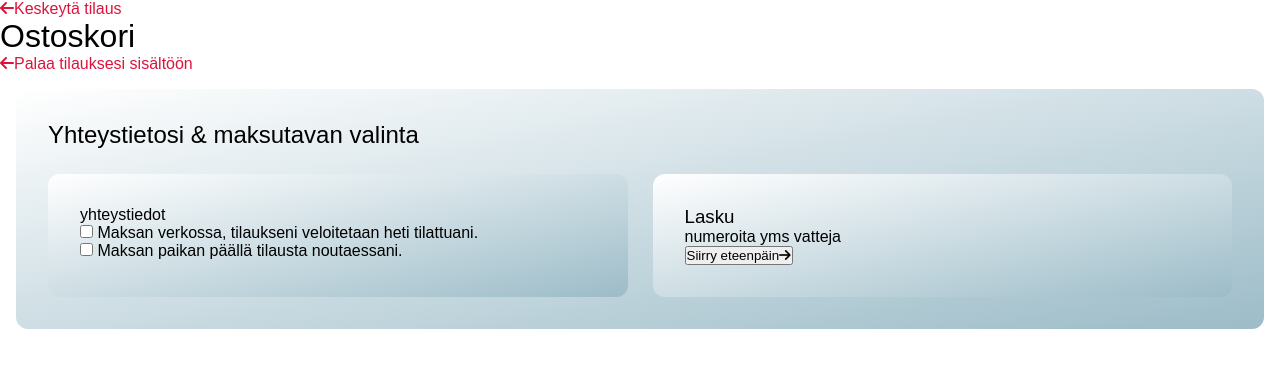
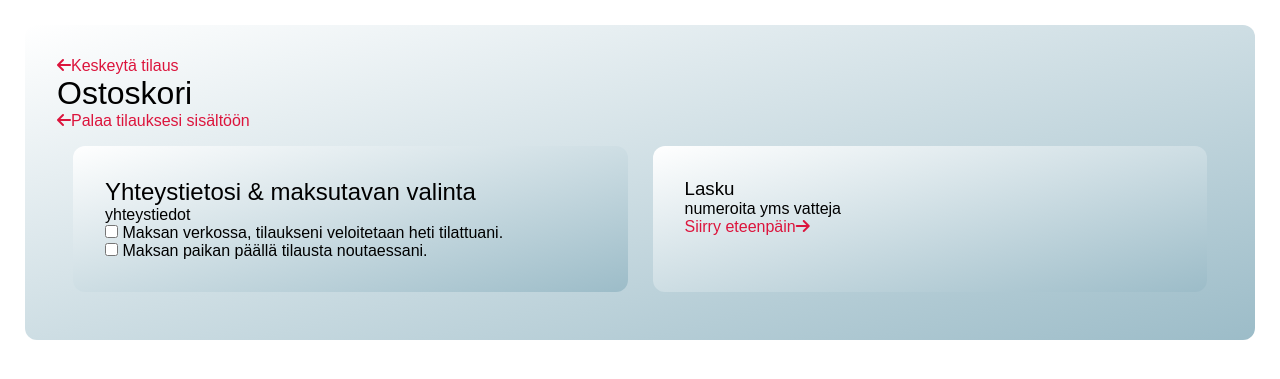
Before and after one commit to purkkapunkki/Web-kehitysprojekti, a web app: file shopping-cart-info.html in a window 1280 px wide. Shown: the part 77-456 px from the top of the page. Run offline with its HTML, style and script files only (its server is not run), Linux system fonts and the light colour scheme; some libraries are stand-ins or nearby versions.

Commit message:
Fixed layout and buttons of shopping cart

```diff
--- a/css/style.css
+++ b/css/style.css
@@ -98,6 +98,10 @@ body {
   font-weight: 650;
 }
 
+.shopping-cart-page {
+  padding: 25px;
+}
+
 .containers {
   background: var(--gradient);
   border-radius: 12px;
--- a/shopping-cart-info.html
+++ b/shopping-cart-info.html
@@ -47,40 +47,53 @@
       </ul>
     </nav>
 
-    <main>
+    <main class="shopping-cart-page">
+      <div class="containers">
         <li>
           <a href="main.html" class="text-link">
             <i class="fa-solid fa-arrow-left"></i>Keskeytä tilaus
           </a>
         </li>
         <h1>Ostoskori</h1>
-      <li>
         <a href="shopping-cart-items.html" class="text-link">
           <i class="fa-solid fa-arrow-left"></i>Palaa tilauksesi sisältöön
         </a>
-      </li>
 
-    <div class="containers grid-container">
+        <div class="grid-container">
+          <section class="containers grid-column-1">
             <h2>Yhteystietosi & maksutavan valinta</h2>
-          <section class="containers grid-column-1">
             <p>yhteystiedot</p>
             <form action="">
-              <input type="checkbox" id="nappi1" name="nappi1" value="maksutapa1" />
+              <input
+                type="checkbox"
+                id="nappi1"
+                name="nappi1"
+                value="maksutapa1"
+              />
               <label for="nappi1"
                 >Maksan verkossa, tilaukseni veloitetaan heti tilattuani.
               </label>
               <br />
-              <input type="checkbox" id="nappi2" name="nappi2" value="maksutapa2" />
+              <input
+                type="checkbox"
+                id="nappi2"
+                name="nappi2"
+                value="maksutapa2"
+              />
               <label for="nappi2"
                 >Maksan paikan päällä tilausta noutaessani.
               </label>
+            </form>
           </section>
 
           <section class="containers grid-column-2">
             <h3>Lasku</h3>
             <p>numeroita yms vatteja</p>
-            <button>Siirry eteenpäin<i class="fa-solid fa-arrow-right"></i></button>
+            <a href="/shopping-cart-confirmation.html" class="text-link">
+              Siirry eteenpäin<i class="fa-solid fa-arrow-right"></i>
+            </a>
           </section>
+        </div>
       </div>
     </main>
 
--- a/thank-you-for-ordering.html
+++ b/thank-you-for-ordering.html
@@ -47,7 +47,8 @@
       </ul>
     </nav>
 
-    <main class="containers center">
+    <main class="shopping-cart-page">
+      <article class="containers center">
         <h2>Kiitos tilauksestasi!</h2>
         <h3>
           Tilausnumerosi on tilausnumero000 ja saat tilausvahvistuksen
@@ -60,6 +61,7 @@
             Siirry etusivulle<i class="fa-solid fa-arrow-right"></i>
           </a>
         </li>
+      </article>
     </main>
 
     <footer></footer>
```
Also changed, not shown: shopping-cart-confirmation.html (+13 -9 lines), shopping-cart-items.html (+6 -6 lines). Lines whose indentation alone changed are shown as unchanged.
